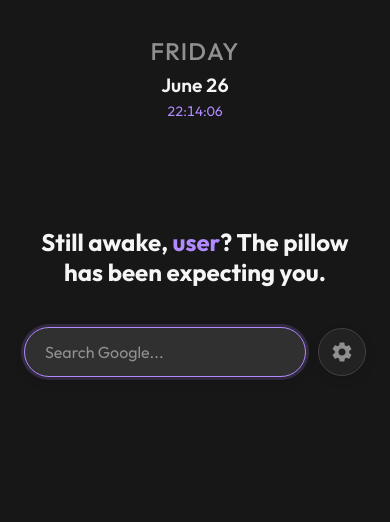
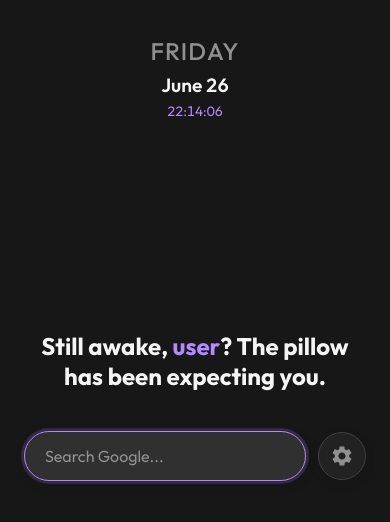
Before and after one commit to sarthak23j/browser-dashboard, a React (Vite) app: page / in a window 390 px wide. Shown: the top 522 px of the page. Built offline with nearby package versions, Linux system fonts and the light colour scheme.

Commit message:
style: increase margin-top by 6.5rem on desktop and mobile layout

```diff
--- a/src/styles/Home.css
+++ b/src/styles/Home.css
@@ -136,7 +136,7 @@
 }
 
 .settings-panel--open {
-  max-height: calc(100dvh - 27rem);
+  max-height: calc(100dvh - 34rem);
   overflow-y: auto;
   opacity: 1;
   pointer-events: auto;
@@ -147,7 +147,7 @@
 
 @media (max-width: 768px) {
   .settings-panel--open {
-    max-height: calc(100dvh - 23rem);
+    max-height: calc(100dvh - 24rem);
     padding-bottom: 1rem;
   }
 }
--- a/src/styles/Layout.css
+++ b/src/styles/Layout.css
@@ -46,7 +46,7 @@
   align-items: center;
   width: min(1600px, 95%);
   max-height: 100%;
-  margin-top: 6rem;
+  margin-top: 12.5rem;
   flex: 1;
   min-height: 0;
 }
@@ -84,7 +84,7 @@
 
   .center-content-wrapper {
     width: 100%;
-    margin-top: 5rem;
+    margin-top: 11.5rem;
     height: auto;
     flex: 1;
   }
```
